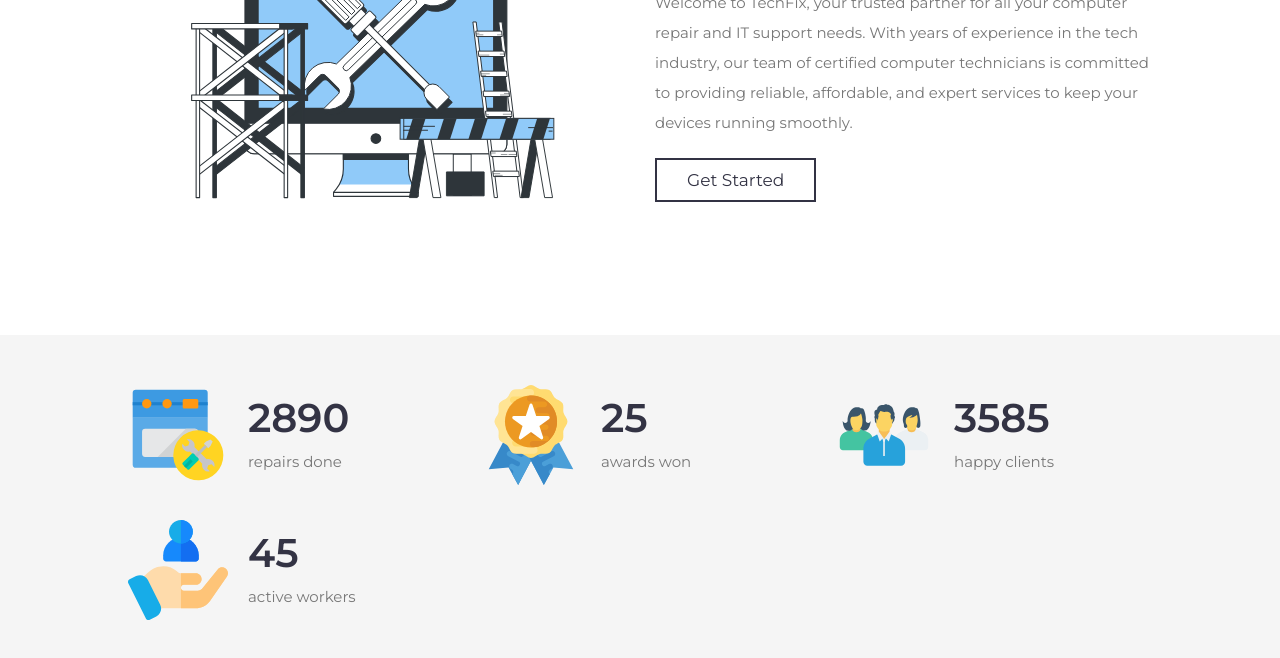
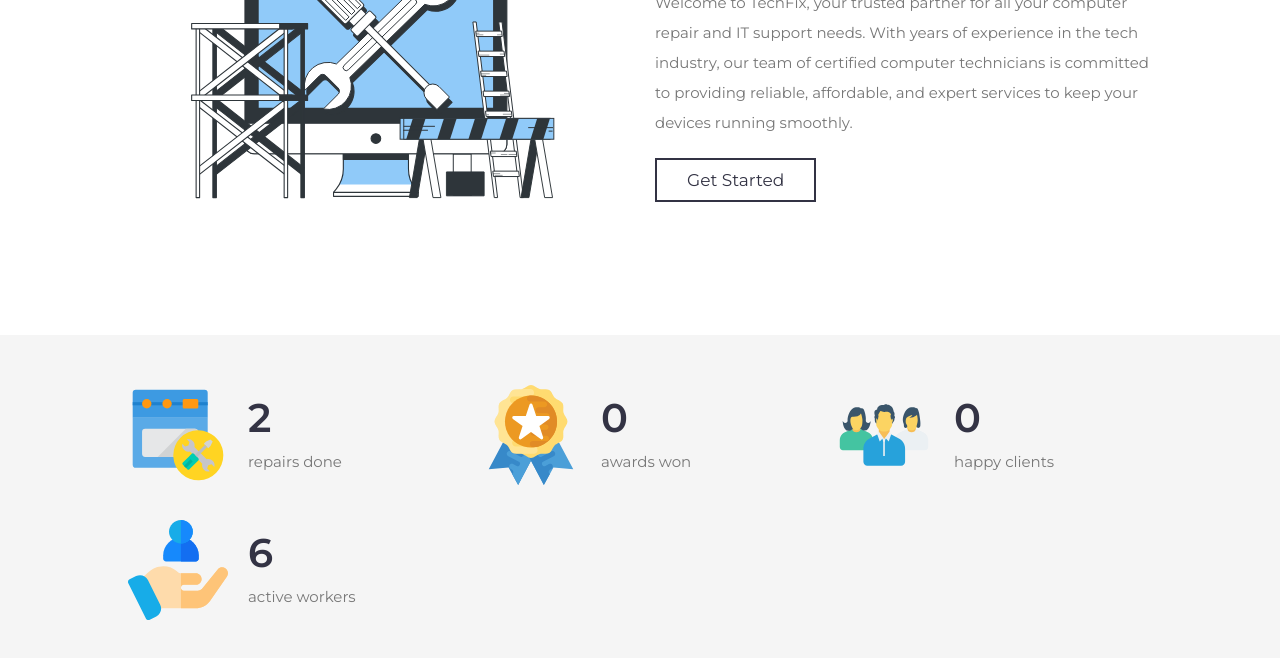
Before and after one commit to heathrwld/TechFix, a plain HTML site: page index.html in a window 1280 px wide. Shown: the part 396-1054 px from the top of the page. Drawn offline with Linux system fonts and the light colour scheme; some packages are replaced by stand-ins of ours; a script that the page names is missing.

Commit message:
Update index.html

```diff
--- a/index.html
+++ b/index.html
@@ -73,7 +73,7 @@
    <div class="box">
       <img src="images/fun-fact-icon-1.svg" alt="">
      <div class="info">
-      <h3>2890</h3>
+      <h3>2</h3>
       <p>repairs done</p>
      </div>
    </div>
@@ -81,7 +81,7 @@
    <div class="box">
       <img src="images/fun-fact-icon-2.svg" alt="">
       <div class="info">
-         <h3>25</h3>
+         <h3>0</h3>
          <p>awards won</p>
       </div>
    </div>
@@ -89,7 +89,7 @@
    <div class="box">
       <img src="images/fun-fact-icon-3.svg" alt="">
       <div class="info">
-         <h3>3585</h3>
+         <h3>0</h3>
          <p>happy clients</p>
       </div>
    </div>
@@ -97,7 +97,7 @@
    <div class="box">
       <img src="images/fun-fact-icon-4.svg" alt="">
       <div class="info">
-         <h3>45</h3>
+         <h3>6</h3>
          <p>active workers</p>
       </div>
    </div>
```
